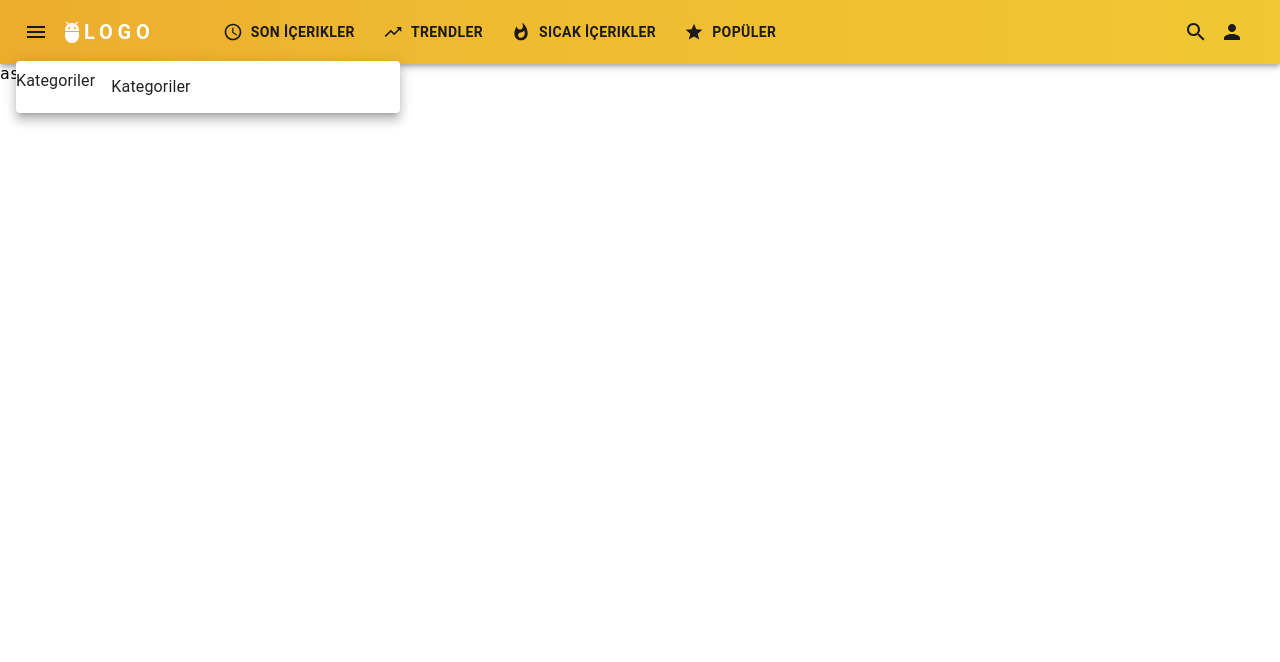
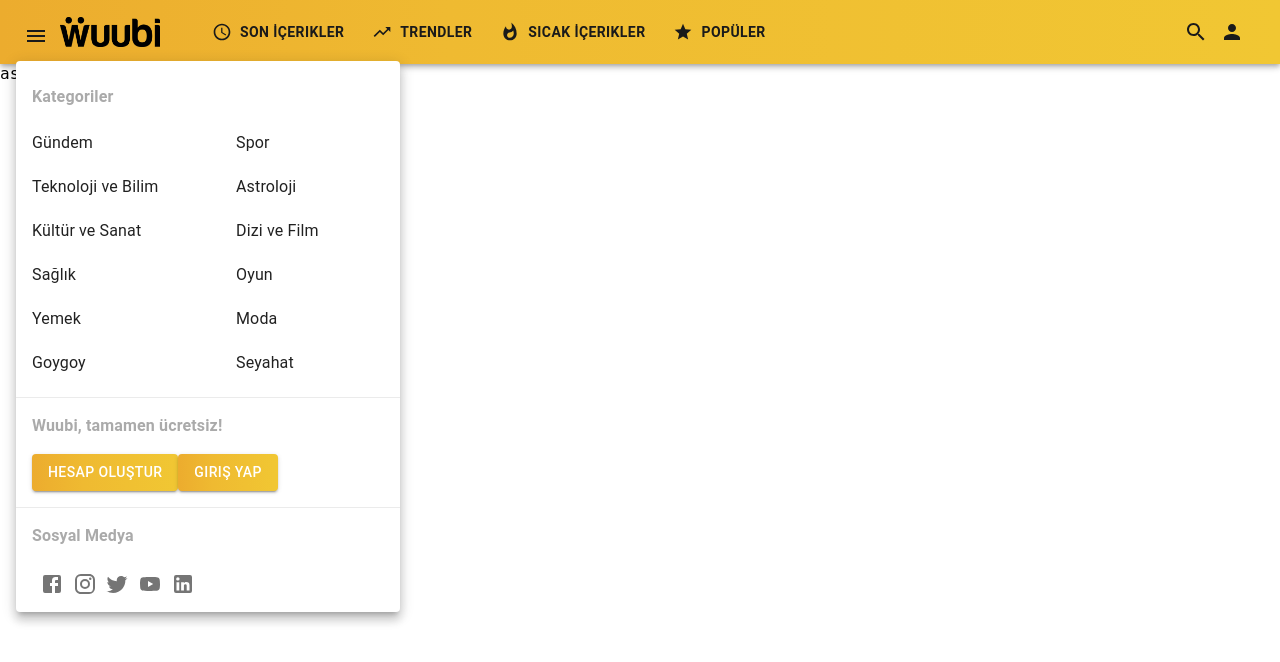
Before and after one commit to highpriv/wuubi-react, a Next.js app: page / in a window 1280 px wide. Both pictures are taken after a click on the button 36 px from the left and 32 px from the top of the page. Shown: the top 662 px of the page. Built offline with nearby package versions, Linux system fonts and the light colour scheme.

Commit message:
header UI done. Components & Icons moved into single file for export

```diff
--- /dev/null
+++ b/assets/Icons/index.jsx
@@ -0,0 +1,14 @@
+import FacebookIcon from '@mui/icons-material/Facebook';
+import InstagramIcon from '@mui/icons-material/Instagram';
+import YouTubeIcon from '@mui/icons-material/YouTube';
+import TwitterIcon from '@mui/icons-material/Twitter';
+import LinkedInIcon from '@mui/icons-material/LinkedIn';
+import PersonIcon from "@mui/icons-material/Person";
+import SearchIcon from "@mui/icons-material/Search";
+import AccessTimeIcon from "@mui/icons-material/AccessTime";
+import TrendingUpIcon from "@mui/icons-material/TrendingUp";
+import WhatshotIcon from "@mui/icons-material/Whatshot";
+import GradeIcon from "@mui/icons-material/Grade";
+import MenuIcon from "@mui/icons-material/Menu";
+
+export { FacebookIcon, InstagramIcon, YouTubeIcon, TwitterIcon, LinkedInIcon, PersonIcon, SearchIcon, AccessTimeIcon, TrendingUpIcon, WhatshotIcon, GradeIcon, MenuIcon };
--- /dev/null
+++ b/components/Button/Button.jsx
@@ -0,0 +1,10 @@
+import styles from "./Button.module.css";
+import Button from "@mui/material/Button";
+
+
+export default function WuubiButton(props) {
+
+  return (
+    <Button variant='contained' className={styles.buttonStyle} >{props.text}</Button>
+  );
+}
--- /dev/null
+++ b/components/Button/Button.module.css
@@ -0,0 +1,7 @@
+.buttonStyle{
+    background: rgb(236,172,46);
+    background: linear-gradient(90deg, rgba(236,172,46,1) 0%, rgba(239,186,49,1) 35%, rgba(241,199,51,1) 100%);
+    color:#3E4936;
+    margin-right: 1vw;
+    font-weight: bold;
+}
--- a/components/Header/Header.jsx
+++ b/components/Header/Header.jsx
@@ -1,23 +1,9 @@
 import { useState } from "react";
 import styles from "./Header.module.css";
-import PersonIcon from "@mui/icons-material/Person";
-import SearchIcon from "@mui/icons-material/Search";
-import AccessTimeIcon from "@mui/icons-material/AccessTime";
-import TrendingUpIcon from "@mui/icons-material/TrendingUp";
-import WhatshotIcon from "@mui/icons-material/Whatshot";
-import GradeIcon from "@mui/icons-material/Grade";
-import Menu from "@mui/material/Menu";
-import MenuItem from "@mui/material/MenuItem";
-import AppBar from "@mui/material/AppBar";
-import Toolbar from "@mui/material/Toolbar";
-import Container from "@mui/material/Container";
-import AdbIcon from "@mui/icons-material/Adb";
-import MenuIcon from "@mui/icons-material/Menu";
-import Typography from "@mui/material/Typography";
-import Box from "@mui/material/Box";
-import Button from "@mui/material/Button";
-import IconButton from "@mui/material/IconButton";
-import Tooltip from "@mui/material/Tooltip";
+
+import Image from "next/image";
+import Components from "../../components";
+const Icons = require("../../assets/Icons");
 
 export default function Header() {
   const [burgerMenu, setBurgerMenu] = useState(null);
@@ -42,11 +28,11 @@ export default function Header() {
   const settings = ["Giriş Yap", "Kayıt Ol"];
 
   return (
-    <AppBar position="static" className={styles.header}>
-      <Container maxWidth="xl">
-        <Toolbar disableGutters>
-          <Tooltip title="Open settings">
-            <IconButton
+    <Components.AppBar position="static" className={styles.header}>
+      <Components.Container maxWidth="xl">
+        <Components.Toolbar disableGutters>
+          <Components.Tooltip title="Open settings">
+            <Components.IconButton
               onClick={handleOpenBurgerMenu}
               size="large"
               edge="start"
@@ -55,12 +41,13 @@ export default function Header() {
               sx={{
                 color: "#1A1A1A",
                 fontWeight: "bold",
+                mt: 1,
               }}
             >
-              <MenuIcon />
-            </IconButton>
-          </Tooltip>
-          <Menu
+              <Icons.MenuIcon />
+            </Components.IconButton>
+          </Components.Tooltip>
+          <Components.Menu
             sx={{ mt: "45px" }}
             id="burger-menu-appbar"
             anchorEl={burgerMenu}
@@ -76,81 +63,225 @@ export default function Header() {
             open={Boolean(burgerMenu)}
             onClose={handleCloseBurgerMenu}
           >
-            <Box sx={{ width: "30vw", display: { xs: "none", md: "flex" } }}>
-              <Typography textAlign="center">Kategoriler</Typography>
+            <Components.Box
+              sx={{
+                ml: 2,
+                color: "#AAAAAA",
+                display: { xs: "none", md: "flex" },
+              }}
+            >
+              <Components.Typography
+                textAlign="center"
+                sx={{ fontWeight: "bold", mt: 2, mb: 2 }}
+              >
+                Kategoriler
+              </Components.Typography>
+            </Components.Box>
+            <Components.Box
+              sx={{
+                width: "auto",
+                maxWidth: "30vw",
+                display: { xs: "none", md: "flex" },
+              }}
+            >
+              <Components.Grid
+                container
+                rowSpacing={1}
+                columnSpacing={{ xs: 1, sm: 2, md: 3 }}
+              >
+                <Components.Grid item xs={6}>
+                  <Components.MenuItem>
+                    <Components.Typography textAlign="center">Gündem</Components.Typography>
+                  </Components.MenuItem>{" "}
+                </Components.Grid>
+                <Components.Grid item xs={6}>
+                  <Components.MenuItem>
+                    <Components.Typography textAlign="center">Spor</Components.Typography>
+                  </Components.MenuItem>{" "}
+                </Components.Grid>
+                <Components.Grid item xs={6}>
+                  <Components.MenuItem>
+                    <Components.Typography textAlign="center">
+                      Teknoloji ve Bilim
+                    </Components.Typography>
+                  </Components.MenuItem>{" "}
+                </Components.Grid>
+                <Components.Grid item xs={6}>
+                  <Components.MenuItem>
+                    <Components.Typography textAlign="center">Astroloji</Components.Typography>
+                  </Components.MenuItem>{" "}
+                </Components.Grid>
+                <Components.Grid item xs={6}>
+                  <Components.MenuItem>
+                    <Components.Typography textAlign="center">Kültür ve Sanat</Components.Typography>
+                  </Components.MenuItem>{" "}
+                </Components.Grid>
+                <Components.Grid item xs={6}>
+                  <Components.MenuItem>
+                    <Components.Typography textAlign="center">Dizi ve Film</Components.Typography>
+                  </Components.MenuItem>{" "}
+                </Components.Grid>
+                <Components.Grid item xs={6}>
+                  <Components.MenuItem>
+                    <Components.Typography textAlign="center">Sağlık</Components.Typography>
+                  </Components.MenuItem>{" "}
+                </Components.Grid>
+                <Components.Grid item xs={6}>
+                  <Components.MenuItem>
+                    <Components.Typography textAlign="center">Oyun</Components.Typography>
+                  </Components.MenuItem>{" "}
+                </Components.Grid>
+                <Components.Grid item xs={6}>
+                  <Components.MenuItem>
+                    <Components.Typography textAlign="center">Yemek</Components.Typography>
+                  </Components.MenuItem>{" "}
+                </Components.Grid>
+                <Components.Grid item xs={6}>
+                  <Components.MenuItem>
+                    <Components.Typography textAlign="center">Moda</Components.Typography>
+                  </Components.MenuItem>{" "}
+                </Components.Grid>
+                <Components.Grid item xs={6}>
+                  <Components.MenuItem>
+                    <Components.Typography textAlign="center">Goygoy</Components.Typography>
+                  </Components.MenuItem>{" "}
+                </Components.Grid>
+                <Components.Grid item xs={6}>
+                  <Components.MenuItem>
+                    <Components.Typography textAlign="center">Seyahat</Components.Typography>
+                  </Components.MenuItem>{" "}
+                </Components.Grid>
+              </Components.Grid>
+            </Components.Box>
+            <Components.Divider sx={{ mt: 2 }} light />
 
-              <MenuItem>
-                <Typography textAlign="center">Kategoriler</Typography>
-              </MenuItem>
-            </Box>
-          </Menu>
+            <Components.Box
+              sx={{
+                ml: 2,
+                color: "#AAAAAA",
+                display: { xs: "none", md: "flex" },
+              }}
+            >
+              <Components.Typography
+                textAlign="center"
+                sx={{ fontWeight: "bold", mt: 2, mb: 2 }}
+              >
+                Wuubi, tamamen ücretsiz!
+              </Components.Typography>
+            </Components.Box>
+            <Components.Box
+              sx={{
+                ml: 2,
+                color: "#AAAAAA",
+                display: { xs: "none", md: "flex" },
+              }}
+            >
+              <Components.WuubiButton text="Hesap Oluştur" />
+              <Components.WuubiButton text="Giriş Yap" />
+            </Components.Box>
+            <Components.Divider sx={{ mt: 2, mb: 2 }} light />
+            <Components.Box
+              sx={{
+                ml: 2,
+                color: "#AAAAAA",
+                display: { xs: "none", md: "flex" },
+              }}
+            >
+              <Components.Typography textAlign="center" sx={{ fontWeight: "bold", mb: 2 }}>
+                Sosyal Medya
+              </Components.Typography>
+            </Components.Box>
+            <Components.Box
+              sx={{
+                ml: 2,
+                color: "#AAAAAA",
+                display: { xs: "none", md: "flex" },
+              }}
+            >
+              <Components.Grid
+                container
+                rowSpacing={1}
+                columnSpacing={{ xs: 1, sm: 2, md: 3 }}
+              >
+                <Components.Grid item xs={1}>
+                  <Components.IconButton>
+                    <Icons.FacebookIcon />
+                  </Components.IconButton>
+                </Components.Grid>
+                <Components.Grid item xs={1}>
+                  <Components.IconButton>
+                    <Icons.InstagramIcon />
+                  </Components.IconButton>
+                </Components.Grid>
+                <Components.Grid item xs={1}>
+                  <Components.IconButton>
+                    <Icons.TwitterIcon />
+                  </Components.IconButton>
+                </Components.Grid>
+                <Components.Grid item xs={1}>
+                  <Components.IconButton>
+                    <Icons.YouTubeIcon />
+                  </Components.IconButton>
+                </Components.Grid>
+                <Components.Grid item xs={1}>
+                  <Components.IconButton>
+                    <Icons.LinkedInIcon />
+                  </Components.IconButton>
+                </Components.Grid>
+              </Components.Grid>
+            </Components.Box>
+          </Components.Menu>
 
-          <AdbIcon />
-          <Typography
-            variant="h6"
-            noWrap
-            component="a"
-            href="/"
-            sx={{
-              mr: 2,
-              display: { xs: "none", md: "flex" },
-              fontWeight: 700,
-              letterSpacing: ".3rem",
-              color: "inherit",
-              textDecoration: "none",
-            }}
-          >
-            LOGO
-          </Typography>
+          <Image src="/logo.png" width={100} height={30} />
 
-          <Box sx={{ flexGrow: 1, ml: 4, display: { xs: "none", md: "flex" } }}>
-            <Button
+          <Components.Box sx={{ flexGrow: 1, ml: 4, display: { xs: "none", md: "flex" } }}>
+            <Components.Button
               sx={{
                 color: "#1A1A1A",
                 fontWeight: "bold",
                 ml: 2,
               }}
-              startIcon={<AccessTimeIcon />}
+              startIcon={<Icons.AccessTimeIcon />}
             >
               Son İçerikler
-            </Button>
+            </Components.Button>
 
-            <Button
+            <Components.Button
               sx={{
                 color: "#1A1A1A",
                 fontWeight: "bold",
                 ml: 2,
               }}
-              startIcon={<TrendingUpIcon />}
+              startIcon={<Icons.TrendingUpIcon />}
             >
               Trendler
-            </Button>
+            </Components.Button>
 
-            <Button
+            <Components.Button
               sx={{
                 color: "#1A1A1A",
                 fontWeight: "bold",
                 ml: 2,
               }}
-              startIcon={<WhatshotIcon />}
+              startIcon={<Icons.WhatshotIcon />}
             >
               Sıcak İçerikler
-            </Button>
+            </Components.Button>
 
-            <Button
+            <Components.Button
               sx={{
                 color: "#1A1A1A",
                 fontWeight: "bold",
                 ml: 2,
               }}
-              startIcon={<GradeIcon />}
+              startIcon={<Icons.GradeIcon />}
             >
               Popüler
-            </Button>
-          </Box>
+            </Components.Button>
+          </Components.Box>
 
-          <Box sx={{ flexGrow: 0 }}>
-            <IconButton
+          <Components.Box sx={{ flexGrow: 0 }}>
+            <Components.IconButton
               size="large"
               edge="start"
               color="inherit"
@@ -160,10 +291,10 @@ export default function Header() {
                 fontWeight: "bold",
               }}
             >
-              <SearchIcon />
-            </IconButton>
-            <Tooltip title="Open settings">
-              <IconButton
+              <Icons.SearchIcon />
+            </Components.IconButton>
+            <Components.Tooltip title="Open settings">
+              <Components.IconButton
                 onClick={handleOpenUserMenu}
                 size="large"
                 edge="start"
@@ -174,10 +305,10 @@ export default function Header() {
                   fontWeight: "bold",
                 }}
               >
-                <PersonIcon />
-              </IconButton>
-            </Tooltip>
-            <Menu
+                <Icons.PersonIcon />
+              </Components.IconButton>
+            </Components.Tooltip>
+            <Components.Menu
               sx={{ mt: "45px" }}
               id="menu-appbar"
               anchorEl={anchorElUser}
@@ -194,14 +325,14 @@ export default function Header() {
               onClose={handleCloseUserMenu}
             >
               {settings.map((setting) => (
-                <MenuItem key={setting} onClick={handleCloseUserMenu}>
-                  <Typography textAlign="center">{setting}</Typography>
-                </MenuItem>
+                <Components.MenuItem key={setting} onClick={handleCloseUserMenu}>
+                  <Components.Typography textAlign="center">{setting}</Components.Typography>
+                </Components.MenuItem>
               ))}
-            </Menu>
-          </Box>
-        </Toolbar>
-      </Container>
-    </AppBar>
+            </Components.Menu>
+          </Components.Box>
+        </Components.Toolbar>
+      </Components.Container>
+    </Components.AppBar>
   );
 }
```
Also changed, not shown: components/index.jsx (+16 -1 lines), public/logo.png (added), 1 other file (tests, documents, lock files or other folders).
